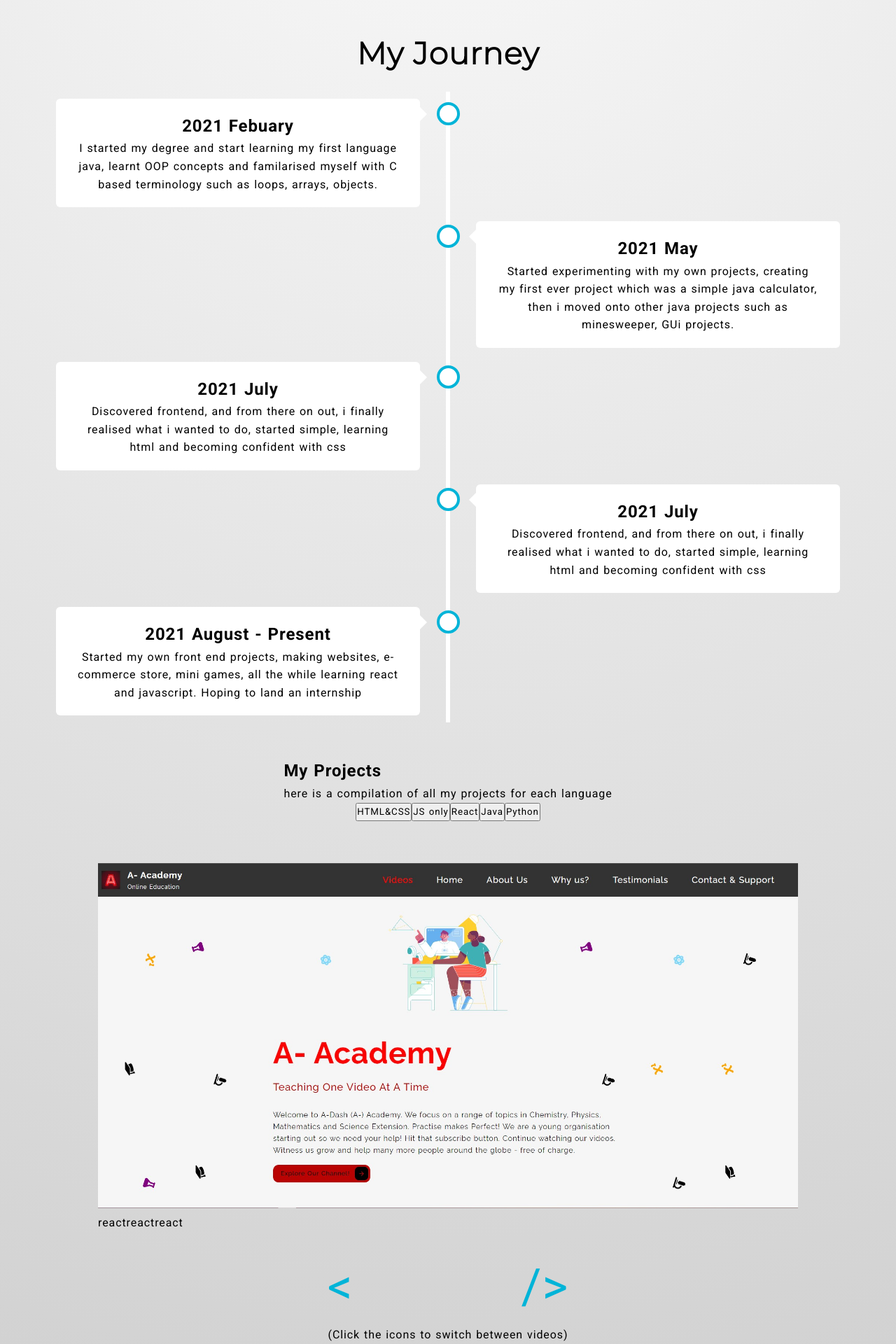
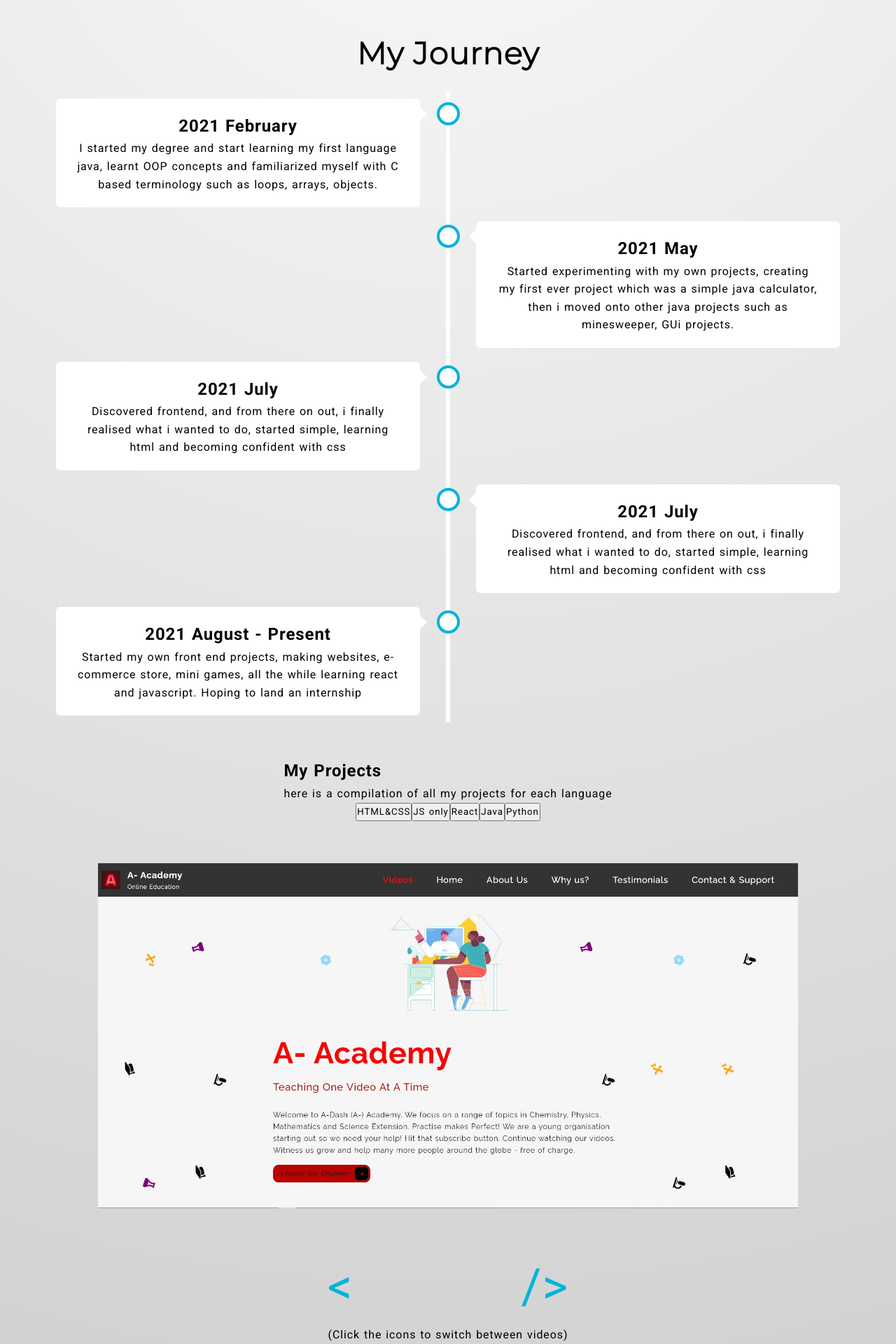
Before and after one commit to alexalextran/Portfolio-Website-4.0, a React (Create React App) app: page / in a window 1280 px wide. Shown: the part 2629-4549 px from the top of the page at 70% size. Built offline with nearby package versions, Linux system fonts and the light colour scheme.

Commit message:
fleshed out the text for react project cards

```diff
--- a/src/App.css
+++ b/src/App.css
@@ -340,7 +340,33 @@ CAROUSEL
   visibility: visible;
   opacity: 1;
   pointer-events: all;
+  z-index: 100;
+
+
 }
+
+.portfolio__cardtext{
+  position: absolute;
+ opacity: 0;
+  top: 0;
+  bottom: 0;
+  right: 0;
+  left: 0;
+  text-align: center;
+  display: flex;
+  transition: all 500ms;
+  justify-content: center;
+  align-items: center;
+  padding: 60px;
+  font-size: 24px;
+}
+
+.carousel__item--selected:hover > .portfolio__cardtext {
+  background-color: rgb(245,245,245, 0.85) ;
+  opacity: 1;
+
+}
+
 
 .carousel__nav {
   width: 100%;
--- a/src/components/Journey.jsx
+++ b/src/components/Journey.jsx
@@ -7,8 +7,8 @@ const Journey = () => {
         <div className="timeline">
   <div className="container left">
     <div className="content">
-      <h2>2021 Febuary</h2>
-      <p>I started my degree and start learning my first language java, learnt OOP concepts and familarised myself with C based terminology such as loops, arrays, objects.</p>
+      <h2>2021 February</h2>
+      <p>I started my degree and start learning my first language java, learnt OOP concepts and familiarized myself with C based terminology such as loops, arrays, objects.</p>
     </div>
   </div>
   <div className="container right">
--- a/src/ui/PortfolioCard.jsx
+++ b/src/ui/PortfolioCard.jsx
@@ -7,9 +7,9 @@ const Portfoliocard = (card) => {
 
             </img>
 
-            <p>
+            <div className='portfolio__cardtext'>
                 {card.text}
-            </p>
+            </div>
         </div>
     );
 }
--- a/src/ui/ReactPortfolioCards.jsx
+++ b/src/ui/ReactPortfolioCards.jsx
@@ -7,9 +7,9 @@ import ecommerce from '../assets/reactphotos/react-ecommerce.jpg'
 const Reactportfoliocards = () => {
     return (
         <div>
-            <Portfoliocard text="reactreactreact" image={reakt}/>
-            <Portfoliocard text="reactreactreact" image={adashacademy}/>
-            <Portfoliocard text="reactreactreact" image={ecommerce}/>
+            <Portfoliocard text="My third react project, i made this as a mini side project, to help myself with programming logic, comes complete with difficulty modes and saves your highest score using local storage" image={reakt}/>
+            <Portfoliocard text="My first ever react project, that i commissioned for a friend to help promote his youtube channel. Noticeable features include a video carousel, fixed navbar, youtube api usage, inbuilt video player, onscroll animations, searchbar function" image={adashacademy}/>
+            <Portfoliocard text="My attempt at an e-commerce store using react, this was probably my hardest ever attempted project, because of how unfamiliar i was with react, and i had to use a ton of tutorials to get through it all. Noticeable features include; mock api data, dynamic card page, filter function" image={ecommerce}/>
         </div>
     );
 }
```
